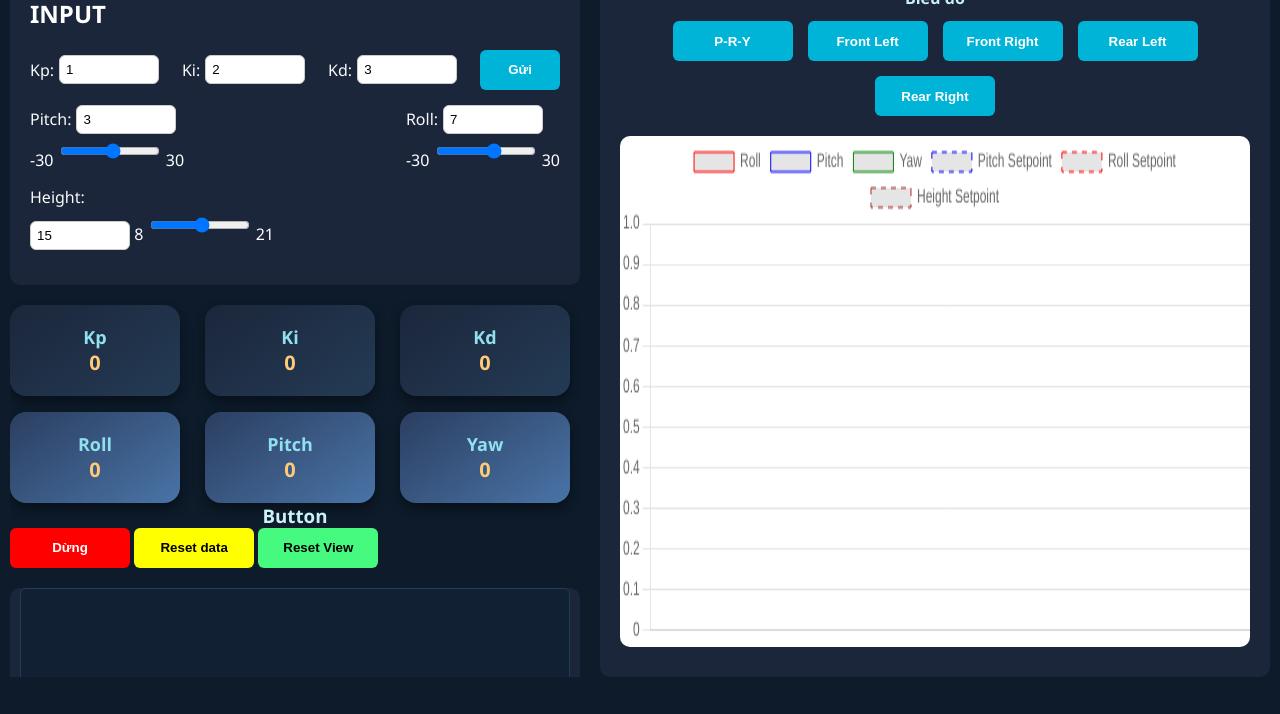
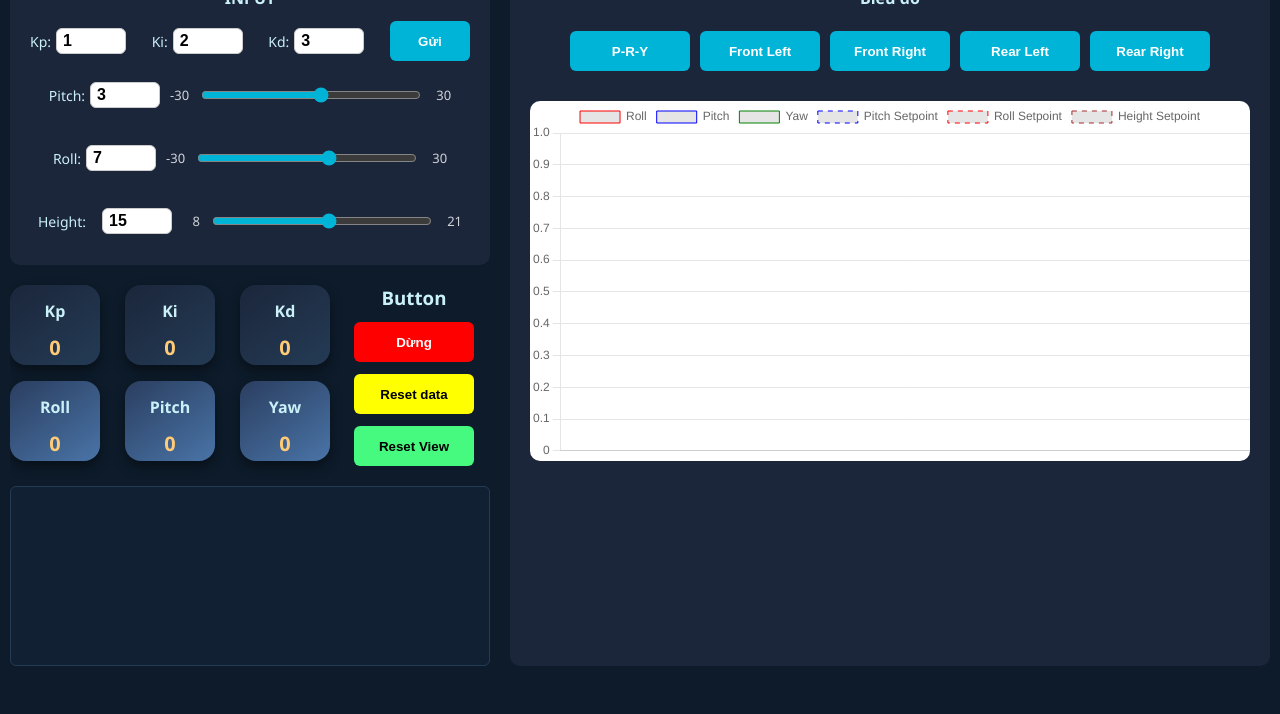
Before and after one commit to mimin514/quadrobot-mqtt-gui, an Electron app: page mi1/mqtt-gui/index.html in a window 1280 px wide. Shown: the part 86-800 px from the top of the page. Drawn offline with nearby package versions, Linux system fonts and the light colour scheme; some packages are replaced by stand-ins of ours; no server answers; a script that the page names is missing.

Commit message:
update css

```diff
--- a/mi1/mqtt-gui/style.css
+++ b/mi1/mqtt-gui/style.css
@@ -8,6 +8,7 @@ body {
   background-color: #0d1b2a;
   color: #ffffff;
   padding: 10px;
+
 }
 
 h1 {
@@ -16,15 +17,18 @@ h1 {
 }
 
 .body {
-  max-width: 1400px;
+  display: flex;
+  flex-direction: column;
+  /* height: 100vh; */
+  /* max-width: 1400px; */
   margin: auto;
 }
 
 .main-layout {
   display: flex;
   gap: 20px;
-  height: min(700px, calc(100vh - 80px));
-  max-height: 700px;
+  /* height: min(700px, calc(100vh - 80px)); */
+  /* max-height: 700px; */
 }
 
 .left-column {
@@ -46,9 +50,10 @@ h1 {
 
 .input {
   background-color: #1b263b;
-  padding: 0 20px 20px 20px;
+  padding: 10px;
   border-radius: 10px;
-  max-width: 570px;
+  max-width: 480px;
+  /* height: fit-content; */
 }
 
 .input-container {
@@ -66,18 +71,11 @@ h1 {
   gap: 10px;
 }
 
-.input-left h2,
-.input-right h2,
-.log-section h2, input h2 {
-  color: #caf0f8;
-  text-align: center;
-  margin:15px 0;
-}
 
 .input-container label {
   display: flex;
   justify-content: space-between;
-  width: 140px;
+  width: 110px;
   color: #f8f9fa;
 }
 
@@ -106,14 +104,16 @@ button {
   justify-content: space-between;
   flex-wrap: wrap;
   gap: 15px;
-  margin-bottom: 15px;
+  margin: 10px;
 }
 
 .input-row label {
   display: flex;
   align-items: center;
   gap: 5px;
-  color: #f8f9fa;
+    font-weight: 500;
+  font-size: 14px;
+  /* color: #f8f9fa; */
 }
 
 .input-row input {
@@ -128,6 +128,10 @@ button {
   gap: 15px;
   justify-content: center;
   flex-wrap: wrap;
+  flex-direction: row;
+  gap: 10px;
+  margin: 10px 0;
+  flex: none;
 }
 
 button:hover {
@@ -139,29 +143,29 @@ button:hover {
   height: 100%;
 }
 .hidden {
-  display: none;
+  visibility: hidden;
+  position: absolute;
+  top: 0;
+  left: 0;
+  width: 0;
+  height: 0;
 }
 
-.log-section {
-  background-color: #1b263b;
-  border-radius: 10px;
-  padding: 0 10px 10px;
-  flex-grow: 1;
-  min-width: 300px;
-}
+
 
 .log-container {
   background-color: #112133;
   color: #ffffff;
   font-family: 'Courier New', Courier, monospace;
   font-size: 14px;
-  padding: 10px;
+  /* padding: 10px; */
   border-radius: 6px;
-  height: 150px;
+  height: 180px;
+  max-width: 500px;
   overflow-y: auto;
   white-space: pre-wrap;
   border: 1px solid #243b55;
-  height: 200px;
+  /* height: 200px; */
 }
 
 .chart-section {
@@ -171,14 +175,12 @@ button:hover {
   border-radius: 10px;
   display: flex;
   flex-direction: column;
-  height: 100%;
+  /* height: 100%; */
 }
 
 .chart-section canvas {
   flex-grow: 1;
-  width: 100% !important;
-  height: 100% !important;
-  max-height: none;
+
 }
 
 
@@ -189,7 +191,12 @@ button:hover {
   font-size: medium;
 }
 
-
+.input h2 {
+  color: #caf0f8;
+  text-align: center;
+  margin: 0 0 12px 0;
+  font-size: medium;
+}
 canvas {
   background-color: #ffffff;
   border-radius: 10px;
@@ -205,8 +212,9 @@ canvas {
 
 
   .card {
-    padding: 20px;
-    width: 170px;
+    padding: 15px;
+    width: 90px;
+    height: 80px;
     border-radius: 16px;
     text-align: center;
     background: linear-gradient(145deg, #1b263b, #243b55);
@@ -220,9 +228,10 @@ canvas {
   }
 
 .card h2 {
-  margin: 0;
-  font-size: 18px;
-  color: #90e0ef;
+  color: #caf0f8;
+  text-align: center;
+  margin: 0 0 12px 0;
+  font-size: medium;
 }
 
 .card span {
@@ -230,14 +239,94 @@ canvas {
   font-size: 20px;
   color: #ffcb77;
 }
+.card-flex-row {
+  display: flex;
+  flex-direction: row;
+  gap: 24px;
+  align-items: flex-start;
+}
+
+.card-flex-col {
+  display: flex;
+  flex-direction: column;
+  gap: 0;
+}
+
+.button-col {
+  display: flex;
+  flex-direction: column;
+  gap: 12px;
+  justify-content: flex-start;
+
+}
 .pid-card {
     background: linear-gradient(145deg, #2b3e60, #4974a7);
   }
-  #logo {
-    position: absolute;
+  .input-row.sliders {
+  display: flex;
+  flex-direction: row;
+  /* gap: 32px; */
+  justify-content: center;
+  /* margin-top: 30px; */
+}
 
-    height: 60px; /* Adjust this value based on the size of your h1 */
-  }
+
+.slider-label, .input-row label {
+  min-width: 54px;
+  color: #caf0f8;
+  font-weight: 500;
+  text-align: right;
+}
+
+input[type="number"] {
+  width: 70px;
+  border-radius: 6px;
+  /* border: 1px solid #00b4d8; */
+  /* background: #c2d4f0; */
+  /* color: #caf0f8; */
+  padding: 3px 6px;
+    font-weight: 600;
+      font-size: 16px;
+
+}
+
+input[type="range"] {
+  accent-color: #00b4d8;
+  width: 220px;
+}
+
+.slider-group span {
+  /* min-width: 28px; */
+  display: inline-block;
+  text-align: right;
+  color: #fff;
+}
+#logo {
+  position: fixed;
+  top: 10px;
+  left: 10px;
+  width: 70px;
+  /* height: 48px; */
+  z-index: 1000;
+}
+.slider-group {
+  display: flex;
+  align-items: center;
+  gap: 10px;
+  padding: 7px;
+  border-radius: 10px;
+  position: relative;
+}
+
+.slider-min, .slider-max {
+  color: #90e0ef;
+  font-size: 13px;
+  min-width: 18px;
+  text-align: right;
+  opacity: 0.8;
+}
+
+
 
   @media (max-width: 768px) {
     .main-layout {
```
